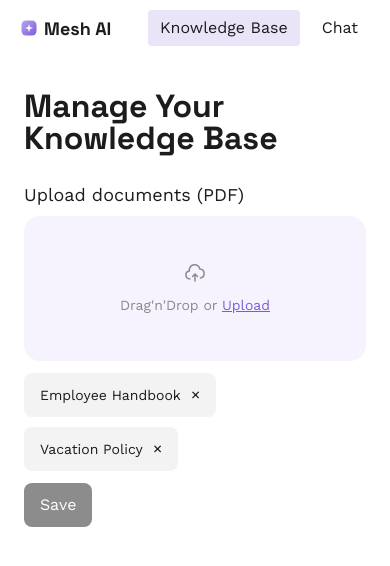
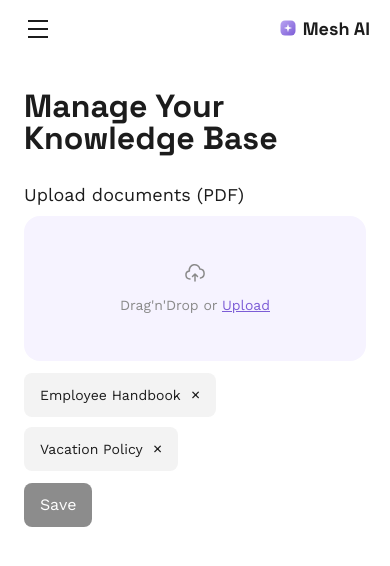
Before and after one commit to kylecammck-hub/ai-se_project_mesh-ai, a React (Vite) app in the folder client/: page /knowledge in a window 390 px wide. Shown: the top 566 px of the page. Built offline with nearby package versions, Linux system fonts and the light colour scheme.

Commit message:
Add responsive styles for header menu and navigation

```diff
--- a/client/src/components/Header/Header.css
+++ b/client/src/components/Header/Header.css
@@ -6,6 +6,50 @@
   padding: 12px 20px;
   background-color: #ffffff;
   box-sizing: border-box;
+
+
+.header__menu-btn {
+  position: relative;
+}
+
+  .header__menu-btn::before {
+    content: '';
+    position: absolute;
+    left: 8px;
+    right: 8px;
+    top: 10px;
+    height: 2px;
+    background-color: currentColor;
+    box-shadow: 0 8px 0 currentColor, 0 16px 0 currentColor;
+  }
+
+  @media (max-width: 768px) {
+    .header__menu-btn {
+      display: flex;
+    }
+
+    .header__nav {
+      position: fixed;
+      top: 0;
+      right: 0;
+      height: 100vh;
+      width: 260px;
+      max-width: 80vw;
+      flex-direction: column;
+      align-items: flex-start;
+      gap: 4px;
+      background-color: #ffffff;
+      padding: 72px 20px 20px;
+      box-sizing: border-box;
+      transform: translateX(100%);
+      transition: transform 0.25s ease;
+      z-index: 20;
+    }
+
+    .header__nav_mobile {
+      transform: translateX(0);
+    }
+  }
 }
 
 .header__logo {
```
